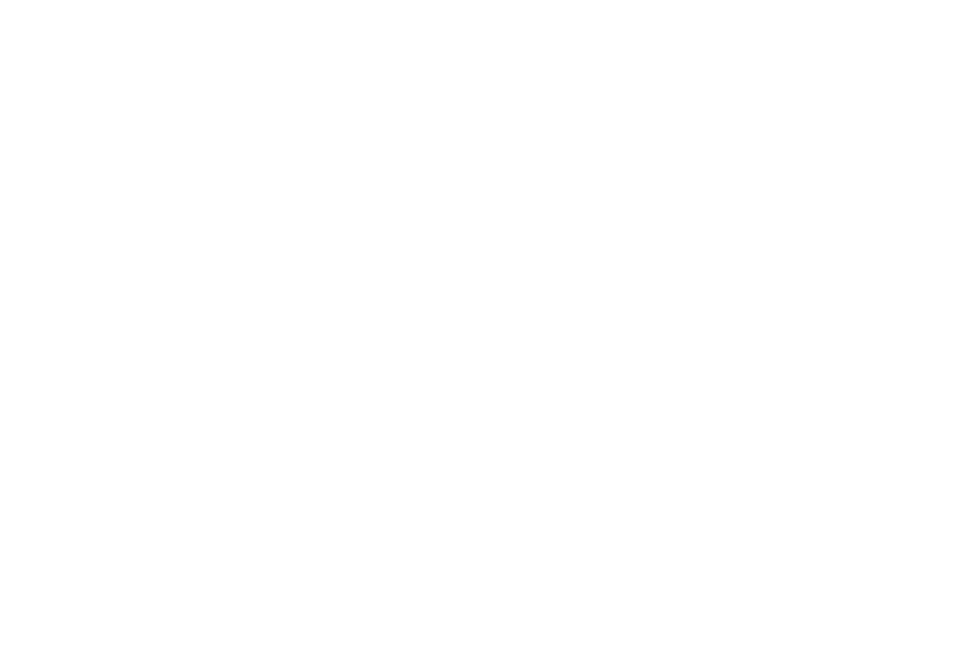
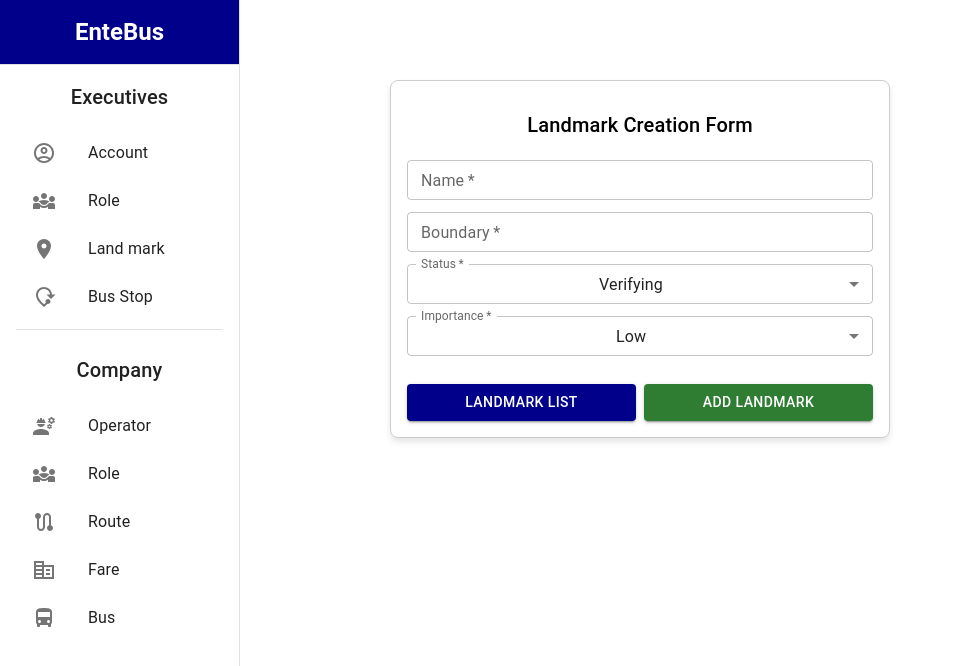
Before and after one commit to NixbugSoftwares/executive-app, a React (Vite) app: page /landmark/create in a window 1280 px wide. Before the commit this address led to /. Shown: the top 666 px of the page, without its empty margins (0-953 px from the left). Built offline with nearby package versions, Linux system fonts and the light colour scheme.

Commit message:
Created a new file named LandmarkAddForm for Landmark adding purpose , and setup the routing and call it in  landmark index page by using simple link (a) tag.

```diff
--- a/src/routers/homeRouter.tsx
+++ b/src/routers/homeRouter.tsx
@@ -14,6 +14,7 @@ const Fare = lazy(() => import('../screens/farepage/FarePage'));
 const Bus = lazy(() => import('../screens/buspage/BusPage'));
 const AccountCreationForm = lazy(() => import('../screens/accountpage/AccountForm'));
 const ExeRoleCreation = lazy(() => import('../screens/executiveRolepage/RoleCreatingForm'));
+const LandmarkAddForm = lazy(() => import('../screens/landmarkpage/LandmarkAddForm'));
 
 //***************************************define route parameters********************************
 export type HomeRouteParams = {
@@ -57,18 +58,20 @@ export type HomeRouteParams = {
             <Route path="*" element={<Navigate to="/" />} />
 
 
-********************************************************************Account**********************************************
+{/* ********************************************************************Account********************************************** */}
             <Route path="/Account/create" element={<AccountCreationForm />} />
 
 
 
 
 
-***************************************************************** executive Role ****************************************
+{/* ***************************************************************** executive Role **************************************** */}
             <Route path="/exerole/create" element={<ExeRoleCreation />} />
 
 
+{/* ******************************************************************Landmark********************************************** */}
 
+            <Route path="/landmark/create" element={<LandmarkAddForm />} />
 
 
           </Routes>
--- a/src/screens/landmarkpage/LandMarkPage.tsx
+++ b/src/screens/landmarkpage/LandMarkPage.tsx
@@ -7,6 +7,7 @@ function LandMarkPage() {
     <Box>
       <Sidebar/>
       <h1>Land mark</h1>
+      <a href="/landmark/create">addform</a>
     </Box>
   )
 }
--- /dev/null
+++ b/src/screens/landmarkpage/LandmarkAddForm.tsx
@@ -0,0 +1,130 @@
+
+import React, { useState } from "react";
+import { TextField, Button, Box, FormControl, InputLabel, Select, MenuItem, Typography, SelectChangeEvent } from "@mui/material";
+import { useNavigate } from "react-router-dom";
+import Sidebar from "../../common/sidebar";
+const LandmarkAddForm = () => {
+  const [formValues, setFormValues] = useState({
+    name: "",
+    boundary: "",
+    status: "Verifying",
+    importance: "low",
+  });
+
+  const handleChange = (event: React.ChangeEvent<HTMLInputElement | { name?: string; value: unknown }>) => {
+    const { name, value } = event.target;
+    setFormValues((prevValues) => ({
+      ...prevValues,
+      [name!]: value,
+    }));
+  };
+
+
+  const handleSelectChange = (event: SelectChangeEvent<string>) => {
+    const { name, value } = event.target;
+    setFormValues((prevValues) => ({
+      ...prevValues,
+      [name!]: value,
+    }));
+  };
+
+  const handleSubmit = (event: React.FormEvent) => {
+    event.preventDefault();
+    console.log("Form submitted:", formValues);
+    alert("Landmark added successfully!");
+  };
+
+
+
+  const navigate = useNavigate();
+
+  const handleNavigate = () => {
+    navigate("/landmark");
+  }
+
+  return (
+    <Box
+      component="form"
+      onSubmit={handleSubmit}
+      sx={{
+        display: "flex",
+        flexDirection: "column",
+        gap: 1.5,
+        width: 500,
+        margin: "auto",
+        mt: 10,
+        p: 2,
+        border: "1px solid #ccc",
+        borderRadius: "8px",
+        boxShadow: "0 4px 6px rgba(0,0,0,0.1)",
+      }}
+    >
+      <Sidebar/>
+      <Typography variant="h6" align="center" gutterBottom>
+        Landmark Creation Form
+      </Typography>
+
+      <TextField
+        label="Name"
+        name="name"
+        value={formValues.name}
+        onChange={handleChange}
+        variant="outlined"
+        size="small"
+        required
+      />
+
+      <TextField
+        label="Boundary"
+        name="boundary"
+        type="boundary"
+        value={formValues.boundary}
+        onChange={handleChange}
+        variant="outlined"
+        size="small"
+        required
+      />
+
+        <FormControl size="small" required fullWidth>
+            <InputLabel>Status</InputLabel>
+            <Select
+                name="status"
+                value={formValues.status}
+                onChange={handleSelectChange}
+                label="Status"
+            >
+                <MenuItem value="Verifying">Verifying</MenuItem>
+                <MenuItem value="Verified">Verified</MenuItem>
+            </Select>
+        </FormControl>
+
+       <FormControl size="small" required>
+          <InputLabel>Importance</InputLabel>
+          <Select
+            name="importance"
+            value={formValues.importance}
+            onChange={handleSelectChange}
+            label="importance"
+          >
+            <MenuItem value="low">Low</MenuItem>
+            <MenuItem value="medium">Medium</MenuItem>
+            <MenuItem value="high">High</MenuItem>
+          </Select>
+        </FormControl>
+
+
+        <Box sx={{ display: "flex", justifyContent: "space-between", mt: 2, gap: 1 }}>
+              <Button type="submit" variant="contained" sx={{bgcolor:"darkblue"}} fullWidth onClick={() => {handleNavigate()}}>
+                Landmark List
+            </Button>
+            <Button type="submit" variant="contained" color="success" fullWidth>
+                Add Landmark
+            </Button>
+
+        </Box>
+
+    </Box>
+  );
+};
+
+export default LandmarkAddForm;
--- a/src/screens/landmarkpage/index.ts
+++ b/src/screens/landmarkpage/index.ts
@@ -1 +1,2 @@
 export {default as Landmark} from './LandMarkPage';
+export {default as LandmarkAddForm} from './LandmarkAddForm';
```
